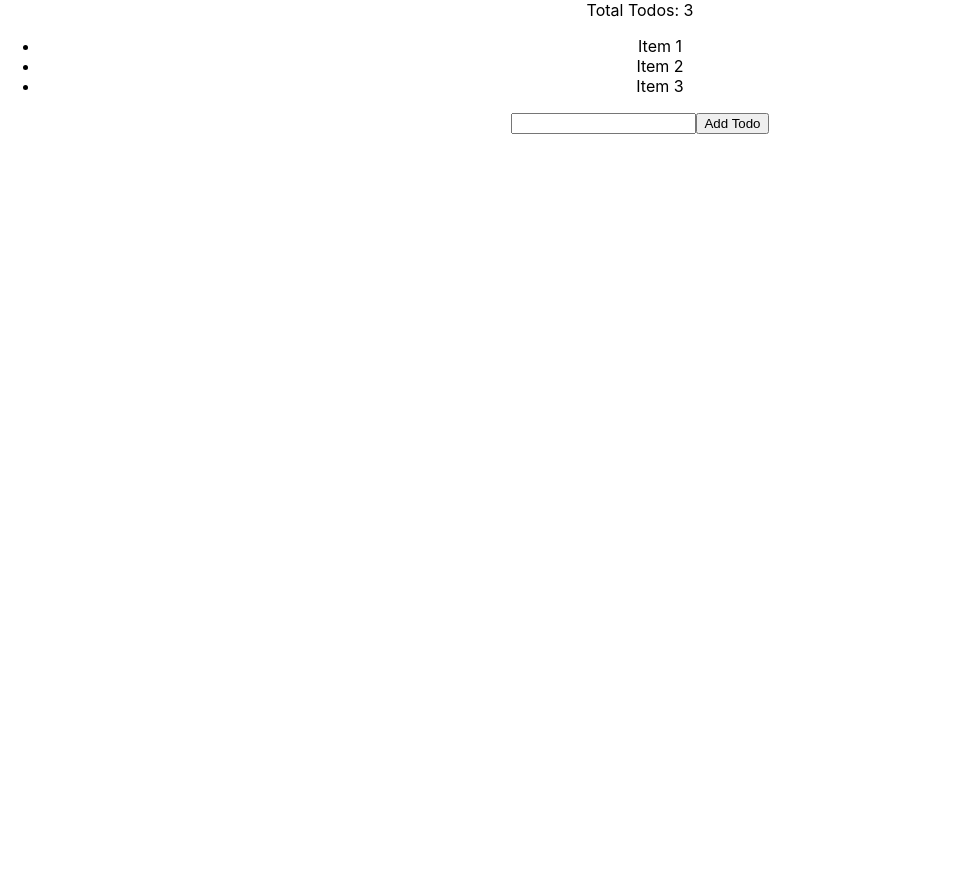
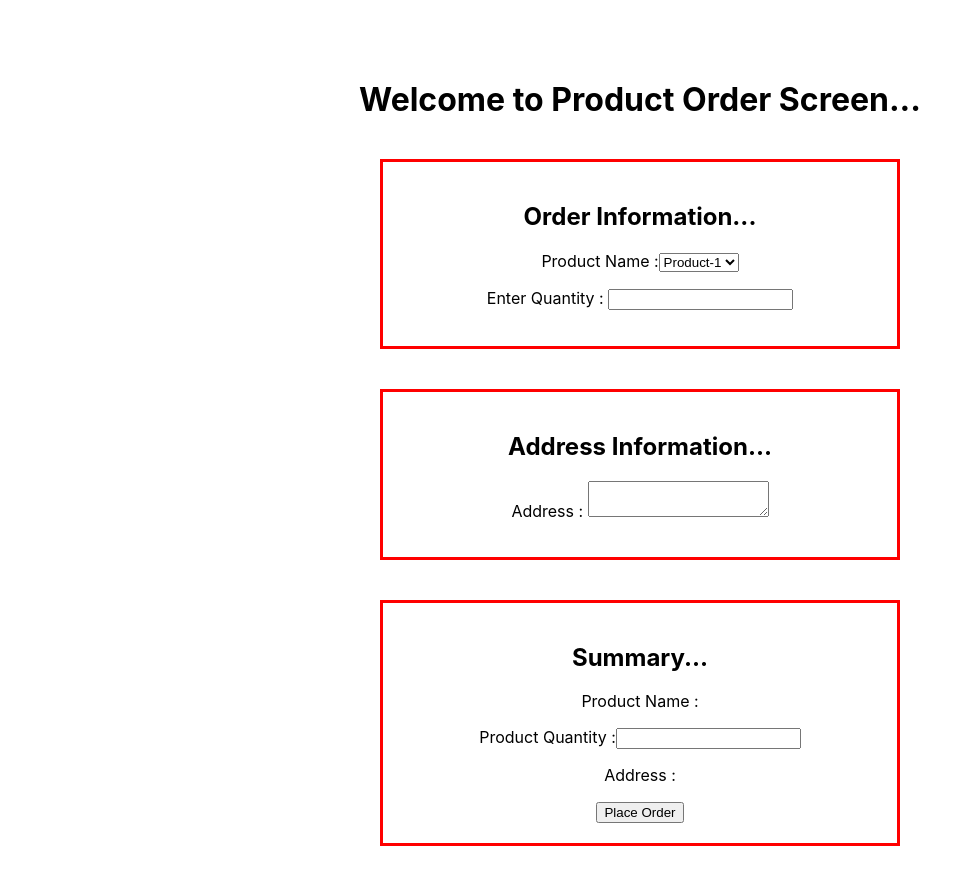
Before and after one commit to anisur2805/learning-react-, a React (Create React App) app: page / in a window 1280 px wide. Shown: the top 884 px of the page, without its empty margins (0-959 px from the left). Before the commit the page ends 800 px from the top, so only its background shows below. Built offline with nearby package versions, Linux system fonts and the light colour scheme.

Commit message:
state lifting on e-commerce app

```diff
--- a/src/App.css
+++ b/src/App.css
@@ -9,7 +9,8 @@
 
 @media (prefers-reduced-motion: no-preference) {
   .App-logo {
-    animation: App-logo-spin infinite 20s linear;
+    -webkit-animation: App-logo-spin infinite 20s linear;
+            animation: App-logo-spin infinite 20s linear;
   }
 }
 
@@ -27,7 +28,24 @@
 .App-link {
   color: #61dafb;
 }
+.e_commerce__wrapper {
+	max-width: 600px;
+	margin: 80px auto;
+}
 
+.e_commerce__wrapper div {
+    margin: 40px;
+    padding: 20px;
+}
+
+@-webkit-keyframes App-logo-spin {
+  from {
+    transform: rotate(0deg);
+  }
+  to {
+    transform: rotate(360deg);
+  }
+}
 @keyframes App-logo-spin {
   from {
     transform: rotate(0deg);
--- a/src/App.js
+++ b/src/App.js
@@ -1,6 +1,9 @@
 import "./App.css";
+import OrderComponent from "./components/state-lifting/three/OrderComponent";
 // import Calculator from "./components/boil/Calculator";
-import StateLifting from "./components/state-lifting/one"
+// import StateLifting from "./components/state-lifting/one"
+// import A from "./components/state-lifting/two/A";
+
 function App() {
   return (
     <div className="App">
@@ -8,7 +11,13 @@ function App() {
       {/* <Calculator /> */}
 
 		{/* TodoList - State Lifting 2 */}
-		<StateLifting />
+		{/* <StateLifting /> */}
+
+		{/* TodoList - State Lifting 3 */}
+		{/* <A /> */}
+
+		{/* e-commerce */}
+		<OrderComponent />
     </div>
   );
 }
--- /dev/null
+++ b/src/components/state-lifting/three/Address.js
@@ -0,0 +1,21 @@
+import React, { Component } from "react";
+
+export default class Address extends Component {
+
+  render() {
+    return (
+      <div style={{ border: "3px solid red" }}>
+        <h2>Address Information...</h2>
+
+        <p>
+          <label>
+            Address :{" "}
+            <textarea
+              value={this.props.address}
+              onChange={this.props.handleChange}></textarea>
+          </label>
+        </p>
+      </div>
+    );
+  }
+}
--- /dev/null
+++ b/src/components/state-lifting/three/OrderComponent.js
@@ -0,0 +1,49 @@
+import React, { Component } from "react";
+import OrderInfoComponent from "./OrderInfoComponent";
+import AddressComponent from "./Address";
+import SummaryComponent from "./Summery";
+
+export default class OrderComponent extends Component {
+  state = {
+    quantity: "",
+    address: "",
+	productName: "Product 1",
+  };
+
+  orderInfoChanged = (e) => {
+    this.setState({ quantity: e.target.value });
+  };
+
+  addressChanged = (e) => {
+    this.setState({ address: e.target.value });
+  };
+
+  productNameHandler = (e) => {
+    this.setState({ productName: e.target.value });
+  };
+
+  render() {
+	  const {quantity, address, productName}  = this.state
+    return (
+      <div className="e_commerce__wrapper">
+        <h1>Welcome to Product Order Screen...</h1>
+
+        <OrderInfoComponent
+          quantity={quantity}
+		  productName={productName}
+		  productNameHandler={this.productNameHandler}
+          orderInfoChanged={this.orderInfoChanged}
+		  ></OrderInfoComponent>
+
+       <AddressComponent
+          address={address}
+          handleChange={this.addressChanged}></AddressComponent>
+
+         <SummaryComponent
+          quantity={quantity}
+          address={address}
+          onQuantityChange={this.orderInfoChanged}></SummaryComponent>
+      </div>
+    );
+  }
+}
--- /dev/null
+++ b/src/components/state-lifting/three/OrderInfoComponent.js
@@ -0,0 +1,34 @@
+import React, { Component } from "react";
+
+export default class OrderInfoComponent extends Component {
+  render() {
+    return (
+      <div style={{ border: "3px solid red" }}>
+        <h2>Order Information...</h2>
+
+        <p>
+          <label>
+            Product Name :
+            <select
+              value={this.props.productName}
+              onChange={this.props.productNameHandler}>
+              <option value="Product-1">Product-1</option>
+              <option value="Product-2">Product-2</option>
+              <option value="Product-3">Product-3</option>
+            </select>
+          </label>
+        </p>
+
+        <p>
+          <label>
+            Enter Quantity :{" "}
+            <input
+              type="text"
+              value={this.props.quantity}
+              onChange={this.props.orderInfoChanged}></input>
+          </label>
+        </p>
+      </div>
+    );
+  }
+}
--- /dev/null
+++ b/src/components/state-lifting/three/Summery.js
@@ -0,0 +1,37 @@
+import React, { Component } from "react";
+
+export default class Summery extends Component {
+  render() {
+    const { quantity, address, productName } = this.props;
+	console.log(productName)
+    return (
+      <div style={{ border: "3px solid red" }}>
+        <h2>Summary...</h2>
+
+        <p>
+          <label>
+            Product Name : <b> {productName}</b>
+          </label>
+        </p>
+
+        <p>
+          <label>
+            Product Quantity :
+            <input
+              type="text"
+              value={quantity}
+              onChange={this.props.onQuantityChange}></input>
+          </label>
+        </p>
+
+        <p>
+          <label>
+            Address : <b>{address}</b>
+          </label>
+        </p>
+
+        <button>Place Order</button>
+      </div>
+    );
+  }
+}
--- /dev/null
+++ b/src/components/state-lifting/two/A.js
@@ -0,0 +1,24 @@
+import React, { Component } from "react";
+import B from './B'
+import C from './C'
+
+export default class A extends Component {
+  state = {
+    text: "",
+  };
+
+  handleTextChange = (e) => {
+    this.setState({
+      text: e.target.value,
+    });
+  }
+  render() {
+    const { text } = this.state;
+    return (
+      <div>
+        <B text={text} handleTextChange={this.handleTextChange} />
+        <C text={text} />
+      </div>
+    );
+  }
+}
--- /dev/null
+++ b/src/components/state-lifting/two/B.js
@@ -0,0 +1,5 @@
+import React from "react";
+
+export default function B({ text, handleTextChange }) {
+  return <input value={text} onChange={handleTextChange} />;
+}
```
Also changed, not shown: src/components/state-lifting/two/C.js (added, +11 -0 lines).
